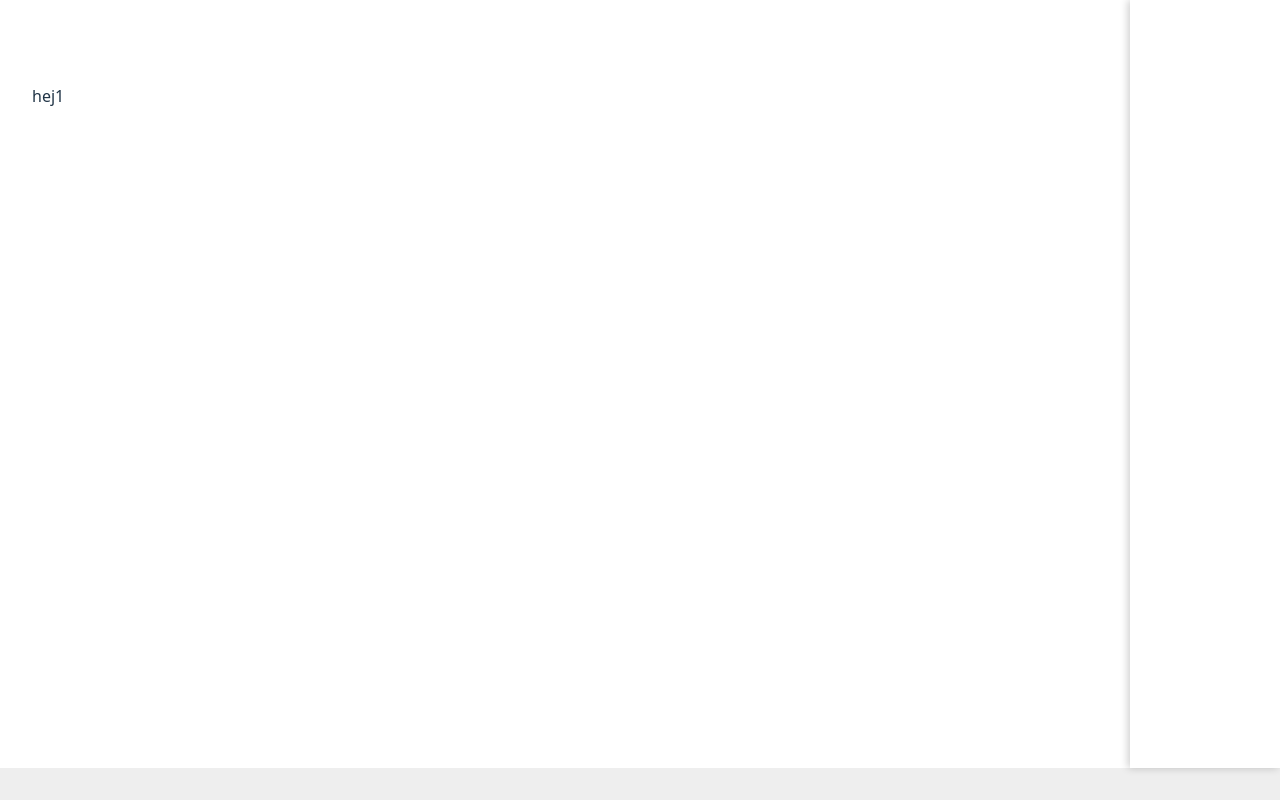
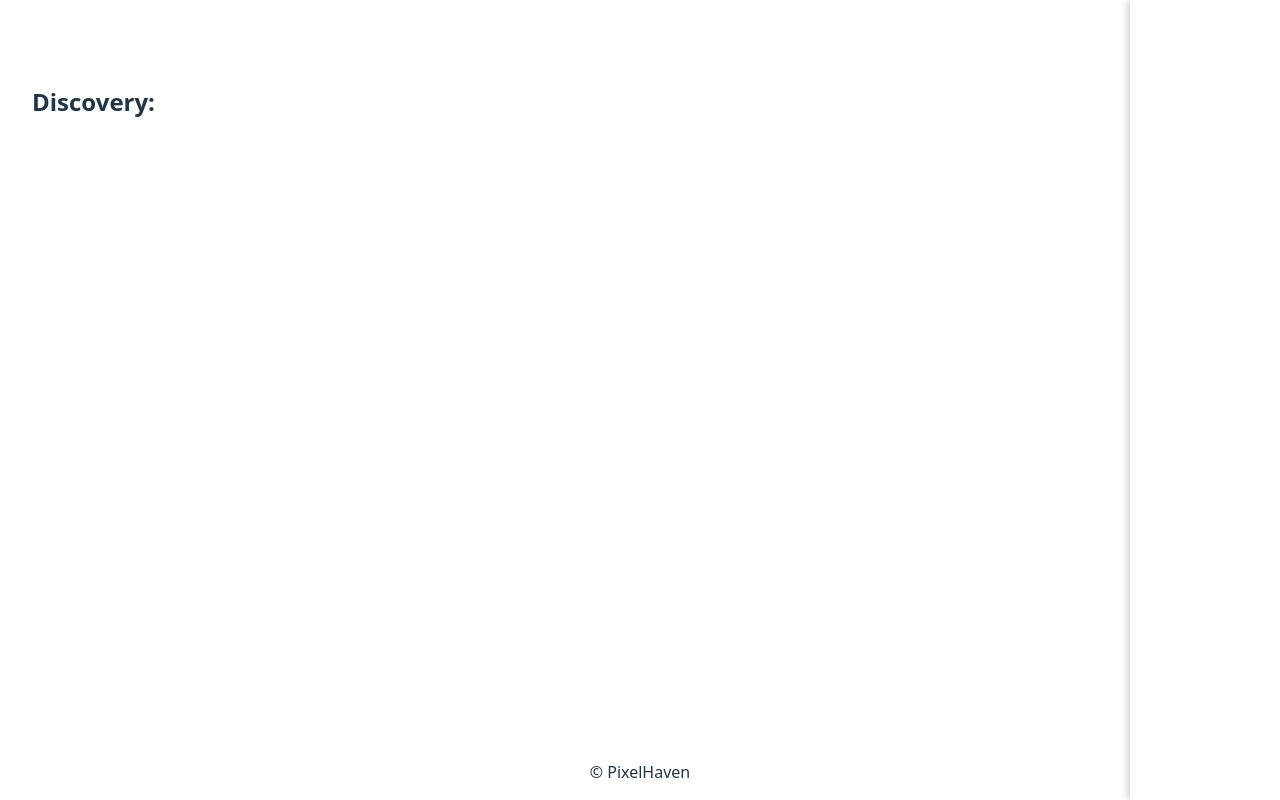
Before and after one commit to gytu24nn/pixelhaven, a React (Vite) app in the folder frontend/: page / in a window 1280 px wide. Both pictures are taken after a click on the icon 1237 px from the left and 34 px from the top of the page. Built offline with nearby package versions, Linux system fonts and the light colour scheme.

Commit message:
fixed footer css

```diff
--- a/frontend/src/App.tsx
+++ b/frontend/src/App.tsx
@@ -7,6 +7,8 @@ import Layout from './Components/Layout/Layout'
 import Home from './Components/MenuOptions/Home'
 import LogIn from './Components/MenuOptions/LogIn'
 import SignUp from './Components/MenuOptions/SignUp'
+import AboutUs from './Components/MenuOptions/AboutUs'
+import Gametracker from './Components/MenuOptions/Gametracker'
 
 
 function App() {
@@ -23,7 +25,8 @@ function App() {
             <Route path='/' element={<Home />}/>
             <Route path='Login' element={<LogIn />}/>
             <Route path='Signup' element={<SignUp />}/>
-
+            <Route path='Gametracker' element={<Gametracker />}/>
+            <Route path='AboutUs' element={<AboutUs />}/>
           </Route>
         </Routes>
       </Router>
--- a/frontend/src/CSS/Layout.css
+++ b/frontend/src/CSS/Layout.css
@@ -91,11 +91,11 @@ header{
     position: fixed;
     top: 0;
     right: 0;
-    height: calc(100vh - 2rem);
+    height: 100vh;
     width: 150px;
     padding: 2rem 1rem;
     box-shadow: -2px 0 8px rgba(0, 0, 0, 0.2);
-    z-index: 1000;
+    z-index: 2000;
     display: flex;
     flex-direction: column;
     gap: 1rem;
@@ -126,7 +126,6 @@ header{
 }
 
 footer {
-    background-color: #eee;
     padding: 1rem;
     text-align: center;
     position: relative;
--- a/frontend/src/Components/Layout/Layout.tsx
+++ b/frontend/src/Components/Layout/Layout.tsx
@@ -50,6 +50,9 @@ const Layout = () => {
                   <Link to="/Gametracker" onClick={() => setMenuOpen(false)}>
                     GAMETRACKER
                   </Link>
+                  <Link to="/AboutUs" onClick={() => setMenuOpen(false)}>
+                    ABOUT US
+                  </Link>
                 </div>
               )}
             </div>
@@ -63,7 +66,9 @@ const Layout = () => {
       </main>
 
       {/* Footer längst ner på sidan. */}
-      <footer></footer>
+      <footer>
+        <p>© PixelHaven</p>
+      </footer>
     </div>
   );
 };
--- /dev/null
+++ b/frontend/src/Components/MenuOptions/AboutUs.tsx
@@ -0,0 +1,9 @@
+const AboutUs = () => {
+    return (
+        <>
+            <h2>ABOUT US:</h2>
+        </>
+    )
+}
+
+export default AboutUs;
--- /dev/null
+++ b/frontend/src/Components/MenuOptions/Gametracker.tsx
@@ -0,0 +1,9 @@
+const Gametracker = () => {
+    return (
+        <>
+            <h2>GAMETRACKER:</h2>
+        </>
+    )
+}
+
+export default Gametracker;
--- a/frontend/src/Components/MenuOptions/Home.tsx
+++ b/frontend/src/Components/MenuOptions/Home.tsx
@@ -3,7 +3,7 @@
 const Home = () => {
     return(
         <>
-            <p>hej1</p>
+            <h2>Discovery: </h2>
         </>
     )
 }
```
